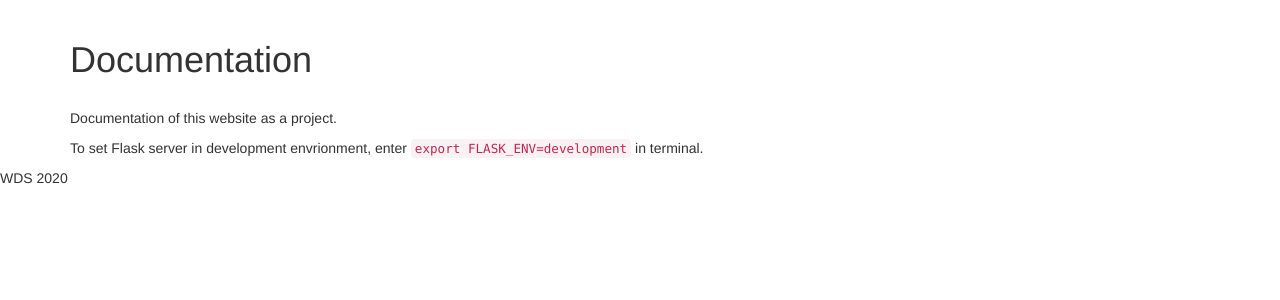
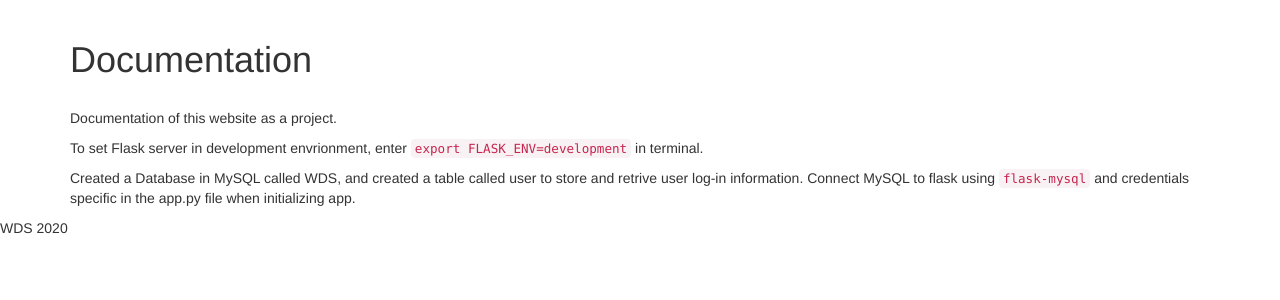
Before and after one commit to tonyzhang95/database-server, a Flask app: page /about in a window 1280 px wide. Shown: the part 52-352 px from the top of the page. Run offline with Flask 2, Linux system fonts and the light colour scheme; some libraries are stand-ins or nearby versions.

Commit message:
Update on user sign up function
The app now connects to mysql to root@localhost. Configure MySQL access credentials in app.py. Once authenticated and connected to flask, user can register their log-in credentials to the database's user table, their passwords are stored with SHA256 encryption.

```diff
--- a/app.py
+++ b/app.py
@@ -1,5 +1,16 @@
 from flask import Flask, render_template, request, json
+from flaskext.mysql import MySQL
+from werkzeug import generate_password_hash, check_password_hash
+
 app = Flask(__name__)
+mysql = MySQL()
+
+# MySQL config
+app.config['MYSQL_DATABASE_USER'] = 'root'
+app.config['MYSQL_DATABASE_PASSWORD'] = 'Supern0va'
+app.config['MYSQL_DATABASE_DB'] = 'WDS'
+app.config['MYSQL_DATABASE_HOST'] = 'localhost'
+mysql.init_app(app)
 
 
 @app.route('/')
@@ -22,20 +33,39 @@ def showSignUp():
     return render_template('signup.html')
 
 
-@app.route('/signUp',methods=['POST'])
+@app.route('/signUp',methods=['POST','GET'])
 def signUp():
+    try:
+        _name = request.form['inputName']
+        _email = request.form['inputEmail']
+        _password = request.form['inputPassword']
 
-    # read the posted values from the UI
-    _name = request.form['inputName']
-    _email = request.form['inputEmail']
-    _password = request.form['inputPassword']
+        # validate the received values
+        if _name and _email and _password:
 
-    # validate the received values
-    if _name and _email and _password:
-        return json.dumps({'html':'<span>All fields good !!</span>'})
-    else:
-        return json.dumps({'html':'<span>Enter the required fields</span>'})
+            # All Good, let's call MySQL
+            print('------sign up info received')
+            conn = mysql.connect()
+            print('------connection established')
+            cursor = conn.cursor()
+            print('------cursor created')
+            _hashed_password = generate_password_hash(_password)
+            cursor.callproc('sp_createUser',(_name,_email,_hashed_password))
+            data = cursor.fetchall()
 
+            if len(data) is 0:
+                conn.commit()
+                return json.dumps({'message':'User created successfully !'})
+            else:
+                return json.dumps({'error':str(data[0])})
+        else:
+            return json.dumps({'html':'<span>Enter the required fields</span>'})
+
+    except Exception as e:
+        return json.dumps({'error':str(e)})
+    finally:
+        cursor.close()
+        conn.close()
 
 @app.route('/todos')
 def todo():
@@ -49,4 +79,4 @@ def about():
 
 
 if __name__ == '__main__':
-    app.run(host='0.0.0.0', port='5000')
+    app.run(host='0.0.0.0', port='5000', debug=True)
--- a/static/js/signUp.js
+++ b/static/js/signUp.js
@@ -1,6 +1,6 @@
 $(function() {
     $('#btnSignUp').click(function() {
-		console.log("This is working so far");
+		console.log("signUp.js is triggered");
         $.ajax({
             url: '/signUp',
             data: $('form').serialize(),
--- a/templates/about.html
+++ b/templates/about.html
@@ -5,5 +5,7 @@
     <p>Documentation of this website as a project.</p>
     <P>To set Flask server in development envrionment, enter <code>export FLASK_ENV=development</code> in terminal.
     </P>
+    <p>Created a Database in MySQL called WDS, and created a table called user to store and retrive user log-in information. Connect MySQL to flask using <code>flask-mysql</code> and credentials specific in the app.py file when initializing app.
+    </p>
 
 {% endblock %}
```
